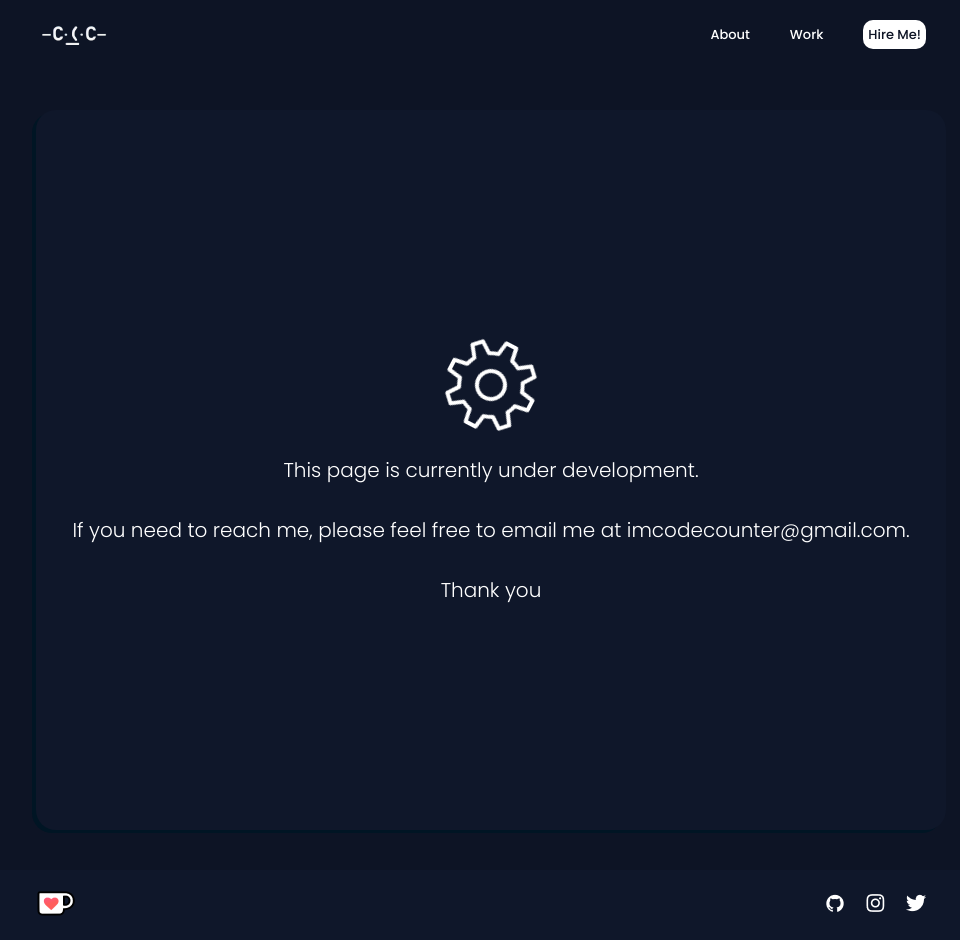
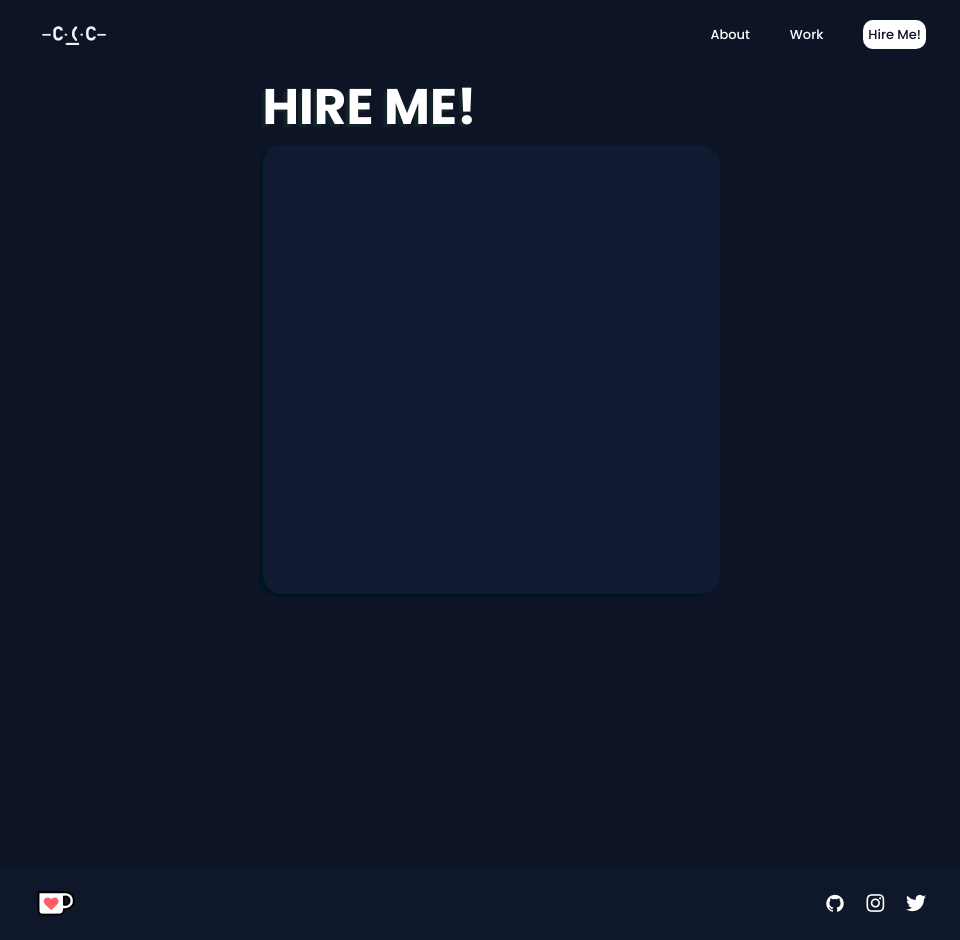
Before and after one commit to frwlmspag/Portfolio-React---Test, a React (Vite) app in the folder ReactRouter/: page /hireme in a window 1280 px wide. Shown: the whole page, without its empty margins (149-1109 px from the left). Built offline with nearby package versions, Linux system fonts and the light colour scheme.

Commit message:
modified:   ReactRouter/package-lock.json 	modified:   ReactRouter/package.json 	new file:   ReactRouter/src/components/Form/Form.jsx 	new file:   ReactRouter/src/components/Form/form.css 	modified:   ReactRouter/src/pages/Hire Me/HireMe.jsx

```diff
--- a/ReactRouter/package.json
+++ b/ReactRouter/package.json
@@ -10,6 +10,7 @@
     "preview": "vite preview"
   },
   "dependencies": {
+    "@emailjs/browser": "^4.1.0",
     "aos": "^2.3.4",
     "localforage": "^1.10.0",
     "lottie-react": "^2.4.0",
--- /dev/null
+++ b/ReactRouter/src/components/Form/Form.jsx
@@ -0,0 +1,16 @@
+import './form.css'
+
+const Form = () => {
+  return (
+    <div className="form_Maincontainer">
+        <div className="form_Header">
+            <header>HIRE ME!</header>
+        </div>
+        <div className="form_Container">
+
+        </div>
+    </div>
+  )
+}
+
+export default Form
--- /dev/null
+++ b/ReactRouter/src/components/Form/form.css
@@ -0,0 +1,20 @@
+.form_Maincontainer{
+    width: 457px;
+    height: 517px;
+}
+.form_Header{
+    color: #fff;
+    font-family: 'Poppins', sans-serif;
+    font-size: 50px;
+    font-style: normal;
+    font-weight: 700;
+    line-height: normal;
+    text-shadow: -4px 3px 0px rgba(18, 34, 38, 1);
+}
+.form_Container{
+    width: 457px;
+    height: 449px;
+    border-radius: 20px;
+    background: #101A31;
+    box-shadow: -4px 3px 0px rgba(0, 21, 36, 1);
+}
--- a/ReactRouter/src/pages/Hire Me/HireMe.jsx
+++ b/ReactRouter/src/pages/Hire Me/HireMe.jsx
@@ -1,11 +1,13 @@
 import './hireme.css'
-import Gear from '../../components/Gear/Gear'
+import Form from '../../components/Form/Form'
+
+// import Gear from '../../components/Gear/Gear'
 
 
 const HireMe = () => {
   return (
     <div className='hireMe'>
-      <Gear/>
+      <Form/>
     </div>
   )
 }
```
Also changed, not shown: 1 other file (tests, documents, lock files or other folders).
